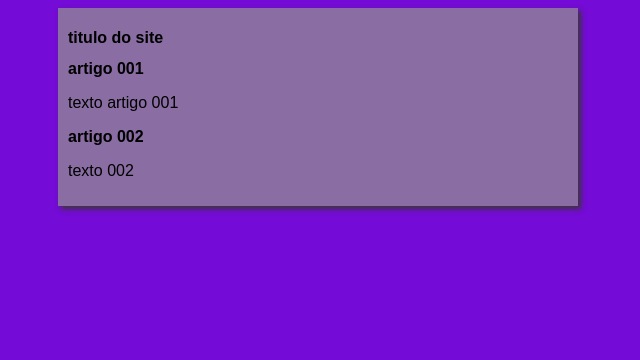
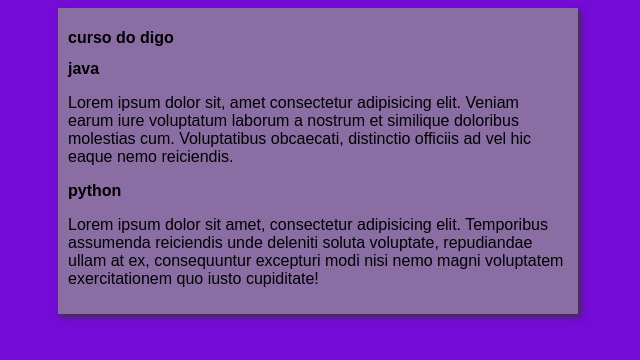
Before and after one commit to FernandoBuratti/progeto-site, a plain HTML site: page index.html in a window 1280 px wide. Shown: the whole page, without its empty margins (322-962 px from the left). Drawn offline with Linux system fonts and the light colour scheme.

Commit message:
Update index.html

```diff
--- a/index.html
+++ b/index.html
@@ -3,21 +3,21 @@
 <head>
     <meta charset="UTF-8">
     <meta name="viewport" content="width=, initial-scale=1.0">
-    <title>titulo do site</title>
+    <title>curso em video</title>
     <link rel="stylesheet" href="estilos/style.css">
 </head>
 <body>
-    <main>                                                      <header>                                                            <h1>titulo do site  </h1>
+    <main>                                                      <header>                                                            <h1>curso do digo</h1>
     </header>
 
     <article>
-        <h2>artigo 001</h2>
-        <p>texto artigo 001</p>
+        <h2>java</h2>
+        <p>Lorem ipsum dolor sit, amet consectetur adipisicing elit. Veniam earum iure voluptatum laborum a nostrum et similique doloribus molestias cum. Voluptatibus obcaecati, distinctio officiis ad vel hic eaque nemo reiciendis.</p>
     </article>
 
     <article>
-        <h2>artigo 002</h2>
-        <p>texto 002</p>
+        <h2>python</h2>
+        <p>Lorem ipsum dolor sit amet, consectetur adipisicing elit. Temporibus assumenda reiciendis unde deleniti soluta voluptate, repudiandae ullam at ex, consequuntur excepturi modi nisi nemo magni voluptatem exercitationem quo iusto cupiditate!</p>
     </article>
 
     </main>
```
